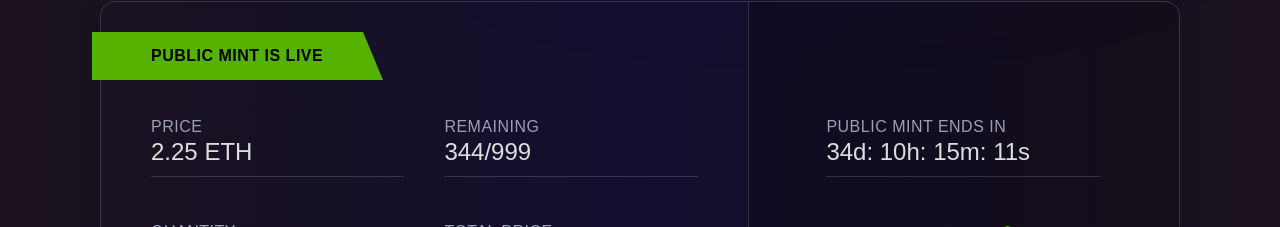
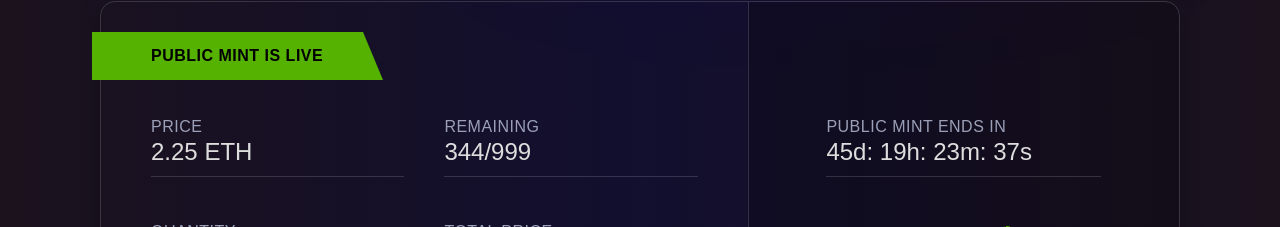
Before and after one commit to Codevixens-Band-3-General-Project/Meta-Portal-Website-Team-14, a React (Create React App) app: page /mintPage in a window 1280 px wide. Shown: the part 912-1139 px from the top of the page. Built offline with nearby package versions, Linux system fonts and the light colour scheme.

Commit message:
mint countdown

```diff
--- a/src/Main.js
+++ b/src/Main.js
@@ -192,7 +192,10 @@ const Main = () => {
             </>
           }
         />
-        <Route path="/mintPage" element={<MintPage />} />
+        <Route
+          path="/mintPage"
+          element={<MintPage date={`${year}-08-21T12:00:00`} />}
+        />
         <Route
           path="/terms-conditions"
           element={
--- a/src/component/MintPage/MintPage.js
+++ b/src/component/MintPage/MintPage.js
@@ -1,7 +1,13 @@
+/* eslint-disable react/no-unused-state */
+/* eslint-disable react/prop-types */
+/* eslint-disable react/destructuring-assignment */
+/* eslint-disable no-param-reassign */
+/* eslint-disable class-methods-use-this */
 /* eslint-disable jsx-a11y/control-has-associated-label */
 /* eslint-disable react/style-prop-object */
 /* eslint-disable jsx-a11y/anchor-has-content */
 /* eslint-disable jsx-a11y/anchor-is-valid */
+import React, { Component } from "react";
 import { Link } from "react-router-dom";
 import m1 from "../../images/m1.jpg";
 import m2 from "../../images/m2.jpg";
@@ -11,7 +17,91 @@ import m5 from "../../images/m5.jpg";
 import m6 from "../../images/m6.jpg";
 import "./MintPage.css";
 
-const MintPage = () => (
+class MintPage extends Component {
+  constructor(props) {
+    super(props);
+
+    this.state = {
+      days: 0,
+      hours: 0,
+      min: 0,
+      sec: 0,
+    };
+  }
+
+  componentDidMount() {
+    // update every second
+    this.interval = setInterval(() => {
+      const date = this.calculateCountdown(this.props.date);
+      if (date) {
+        this.setState(date);
+      } else {
+        this.setState({ finished: true });
+        this.stop();
+      }
+    }, 1000);
+  }
+
+  componentWillUnmount() {
+    this.stop();
+  }
+
+  // eslint-disable-next-line class-methods-use-this
+  calculateCountdown(endDate) {
+    let diff = (Date.parse(new Date(endDate)) - Date.parse(new Date())) / 1000;
+
+    // clear countdown when date is reached
+    if (diff <= 0) return false;
+
+    const timeLeft = {
+      years: 0,
+      days: 0,
+      hours: 0,
+      min: 0,
+      sec: 0,
+    };
+
+    // calculate time difference between now and expected date
+    if (diff >= 365.25 * 86400) {
+      // 365.25 * 24 * 60 * 60
+      timeLeft.years = Math.floor(diff / (365.25 * 86400));
+      diff -= timeLeft.years * 365.25 * 86400;
+    }
+    if (diff >= 86400) {
+      // 24 * 60 * 60
+      timeLeft.days = Math.floor(diff / 86400);
+      diff -= timeLeft.days * 86400;
+    }
+    if (diff >= 3600) {
+      // 60 * 60
+      timeLeft.hours = Math.floor(diff / 3600);
+      diff -= timeLeft.hours * 3600;
+    }
+    if (diff >= 60) {
+      timeLeft.min = Math.floor(diff / 60);
+      diff -= timeLeft.min * 60;
+    }
+    timeLeft.sec = diff;
+
+    return timeLeft;
+  }
+
+  stop() {
+    clearInterval(this.interval);
+  }
+
+  addLeadingZeros(value) {
+    value = String(value);
+    while (value.length < 2) {
+      value = `0${value}`;
+    }
+    return value;
+  }
+
+  render() {
+    const countDown = this.state;
+
+    return (
       <div className="metaportal_fn_mintpage">
         <div className="container small">
           <div className="metaportal_fn_mint_top">
@@ -223,17 +313,18 @@ const MintPage = () => (
                   Suspendisse eu velit est. Cras nec vestibulum quam. Donec
                   tincidunt purus nec enim tincidunt, sit amet facilisis massa
                   laoreet. Integer mollis nec sapien eu lacinia. Nunc eu massa
-              dictum, vulputate neque ac, porta mauris. Sed sollicitudin nisi
-              augue, a gravida turpis elementum vel. Curabitur sagittis quis
-              diam et rhoncus. Nam pellentesque imperdiet aliquet. Sed non ante
-              malesuada, ultrices sem at, tempus libero.
+                  dictum, vulputate neque ac, porta mauris. Sed sollicitudin
+                  nisi augue, a gravida turpis elementum vel. Curabitur sagittis
+                  quis diam et rhoncus. Nam pellentesque imperdiet aliquet. Sed
+                  non ante malesuada, ultrices sem at, tempus libero.
                 </p>
                 <p>
-              Duis eu lorem ut mauris pulvinar auctor. Maecenas et dapibus orci,
-              eleifend euismod justo. Quisque luctus turpis eu tristique
-              feugiat. Praesent ac magna feugiat, interdum lacus ac, interdum
-              dui. Pellentesque id quam quis enim malesuada rutrum. Orci varius
-              natoque penatibus et magnis dis parturient.
+                  Duis eu lorem ut mauris pulvinar auctor. Maecenas et dapibus
+                  orci, eleifend euismod justo. Quisque luctus turpis eu
+                  tristique feugiat. Praesent ac magna feugiat, interdum lacus
+                  ac, interdum dui. Pellentesque id quam quis enim malesuada
+                  rutrum. Orci varius natoque penatibus et magnis dis
+                  parturient.
                 </p>
               </div>
               <div className="view_on">
@@ -348,7 +439,10 @@ const MintPage = () => (
                     data-hours="10"
                     data-minutes="20"
                     data-seconds="0">
-                34d: 10h: 15m: 11s
+                    {this.addLeadingZeros(countDown.days)}d:{" "}
+                    {this.addLeadingZeros(countDown.hours)}h:{" "}
+                    {this.addLeadingZeros(countDown.min)}m:{" "}
+                    {this.addLeadingZeros(countDown.sec)}s
                   </h3>
                 </div>
                 <div className="mint_checked">
@@ -389,8 +483,8 @@ const MintPage = () => (
                 </div>
                 <div className="mint_info">
                   <p>
-                You need to pay a GAS fee during minting. We allow max 5 mints
-                per wallet.
+                    You need to pay a GAS fee during minting. We allow max 5
+                    mints per wallet.
                   </p>
                 </div>
               </div>
@@ -560,5 +654,7 @@ const MintPage = () => (
         </div>
       </div>
     );
+  }
+}
 
 export default MintPage;
```
Lines whose indentation alone changed are shown as unchanged.
